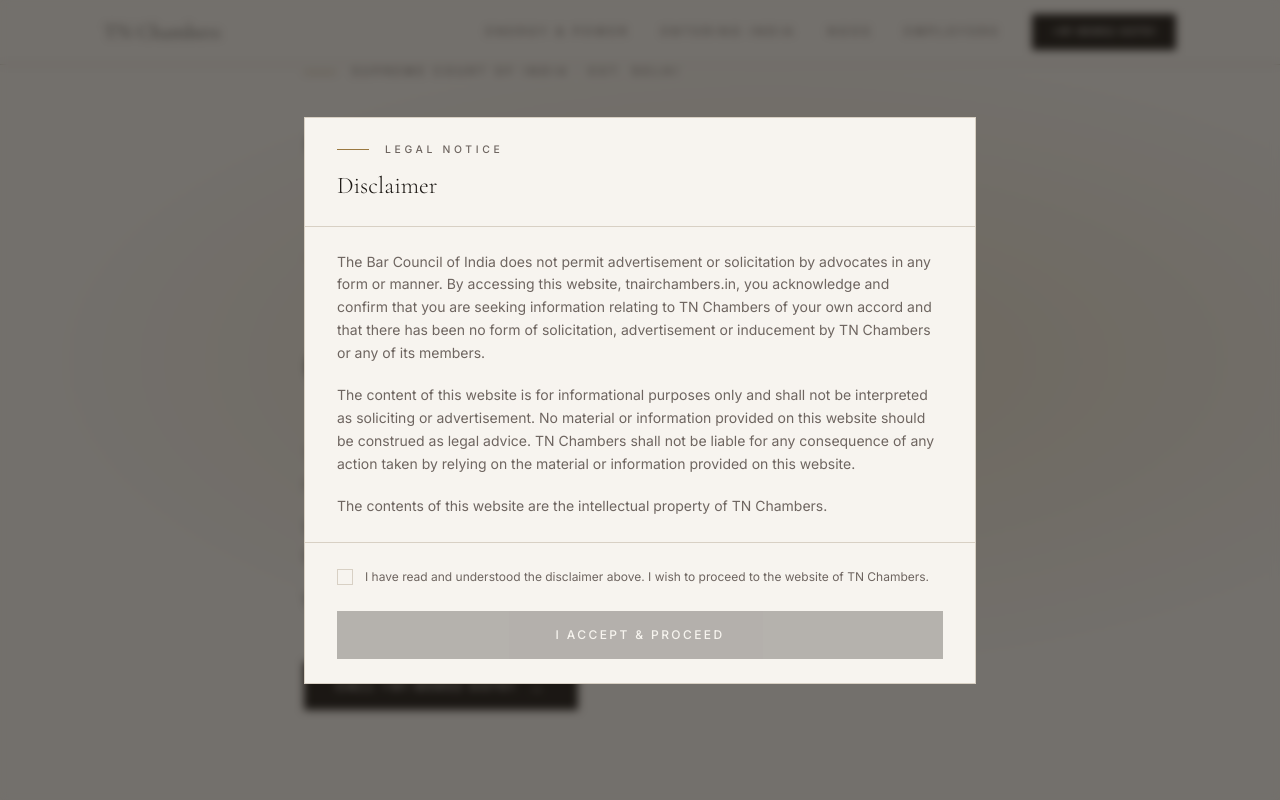
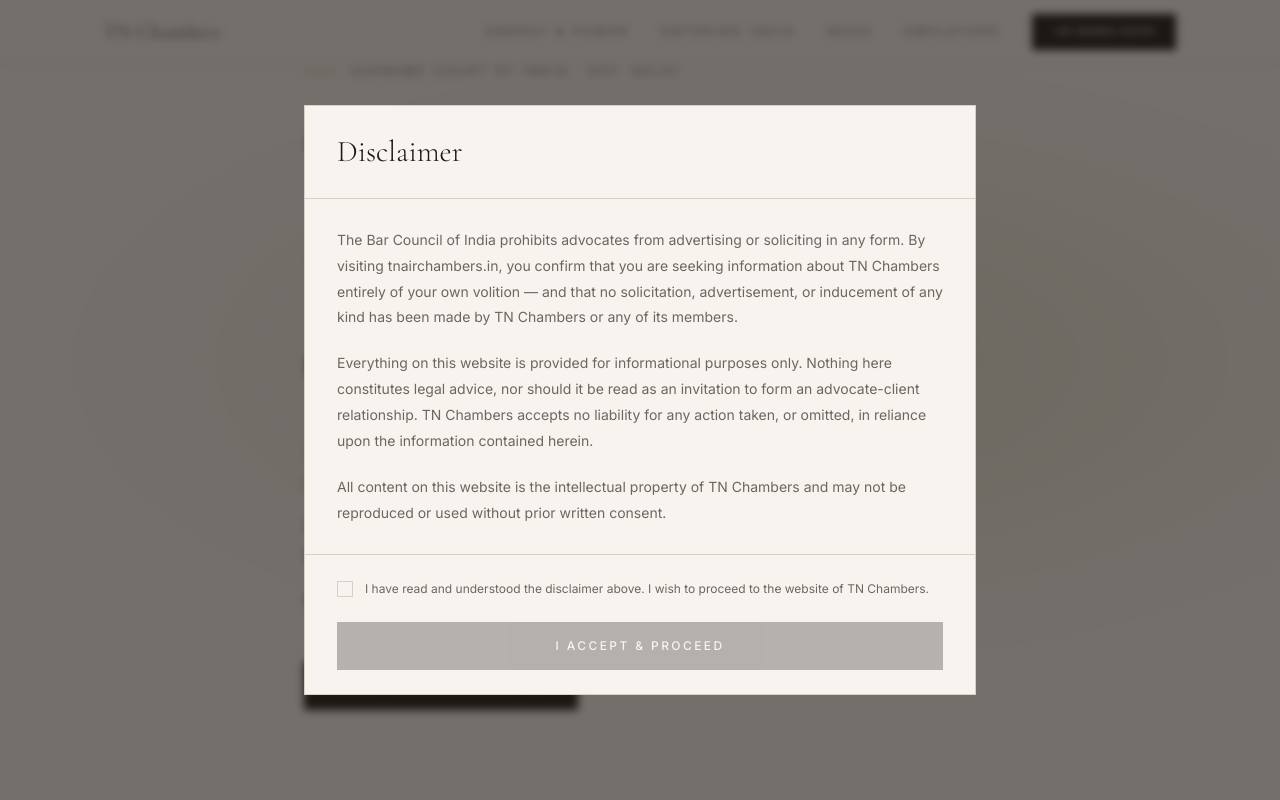
Before and after one commit to tnairwork-sudo/tnairchambers, a Next.js app: page / in a window 1280 px wide. Shown: the top 800 px of the page. Built offline with nearby package versions, Linux system fonts and the light colour scheme.

Commit message:
Rewrite disclaimer — cleaner prose, remove Legal Notice header

```diff
--- a/components/Disclaimer.tsx
+++ b/components/Disclaimer.tsx
@@ -25,26 +25,22 @@
     >
       <div className="bg-ink border border-border max-w-2xl w-full max-h-[90vh] overflow-y-auto">
         {/* Header */}
-        <div className="border-b border-border px-8 py-6">
-          <div className="flex items-center gap-4 mb-1">
-            <div className="gold-rule" />
-            <span className="label">Legal Notice</span>
-          </div>
-          <h1 className="font-serif text-2xl font-light text-parchment mt-3">
+        <div className="border-b border-border px-8 py-7">
+          <h1 className="font-serif text-3xl font-light text-parchment">
             Disclaimer
           </h1>
         </div>
 
         {/* Body */}
-        <div className="px-8 py-6 space-y-5 text-sm text-parchment-dim leading-relaxed">
+        <div className="px-8 py-7 space-y-5 text-sm text-parchment-dim leading-[1.85]">
           <p>
-            The Bar Council of India does not permit advertisement or solicitation by advocates in any form or manner. By accessing this website, tnairchambers.in, you acknowledge and confirm that you are seeking information relating to TN Chambers of your own accord and that there has been no form of solicitation, advertisement or inducement by TN Chambers or any of its members.
+            The Bar Council of India prohibits advocates from advertising or soliciting in any form. By visiting tnairchambers.in, you confirm that you are seeking information about TN Chambers entirely of your own volition — and that no solicitation, advertisement, or inducement of any kind has been made by TN Chambers or any of its members.
           </p>
           <p>
-            The content of this website is for informational purposes only and shall not be interpreted as soliciting or advertisement. No material or information provided on this website should be construed as legal advice. TN Chambers shall not be liable for any consequence of any action taken by relying on the material or information provided on this website.
+            Everything on this website is provided for informational purposes only. Nothing here constitutes legal advice, nor should it be read as an invitation to form an advocate-client relationship. TN Chambers accepts no liability for any action taken, or omitted, in reliance upon the information contained herein.
           </p>
           <p>
-            The contents of this website are the intellectual property of TN Chambers.
+            All content on this website is the intellectual property of TN Chambers and may not be reproduced or used without prior written consent.
           </p>
         </div>
 
```
